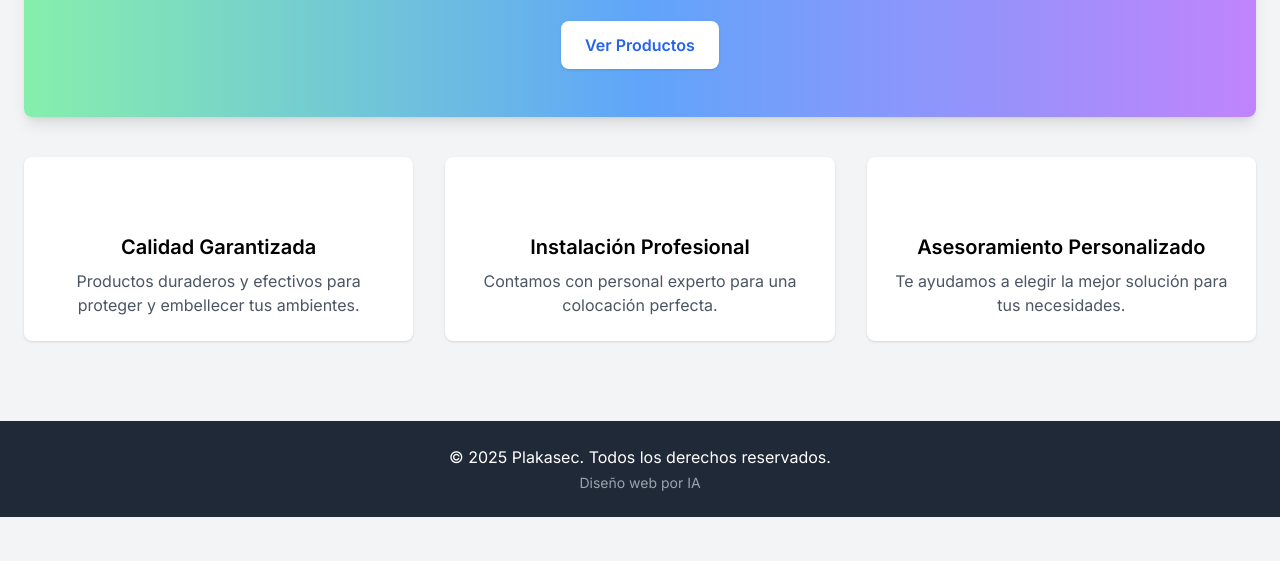
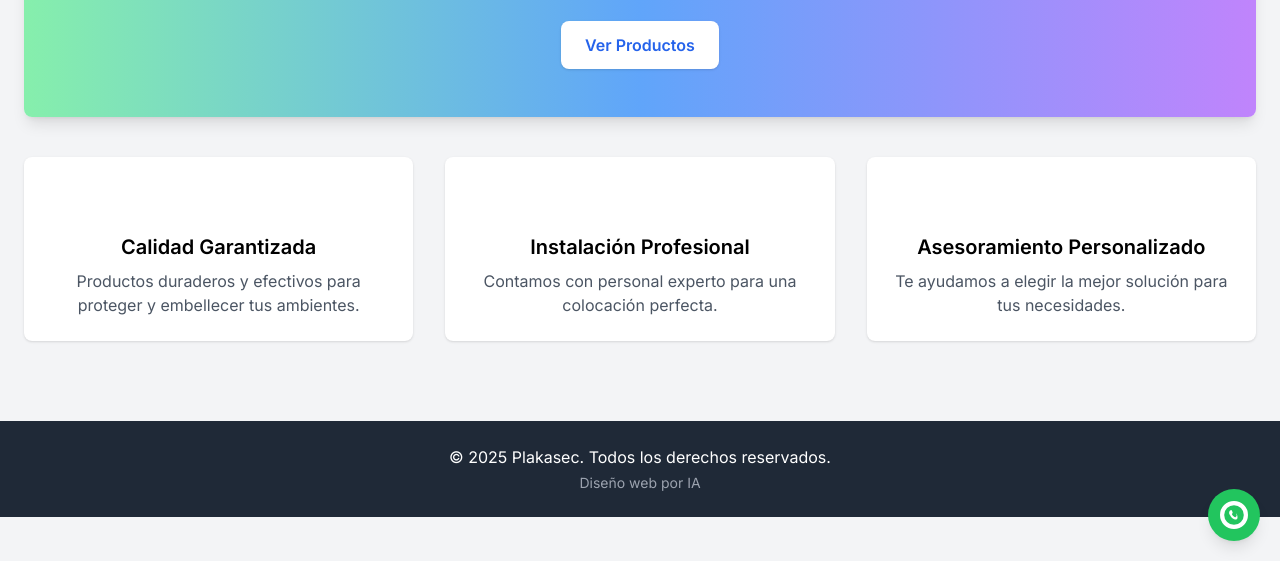
Before and after one commit to patricio-sp/PLAN-DE-MARKETING-ECO-PACA, a plain HTML site: page index.html in a window 1280 px wide. Shown: the part 239-800 px from the top of the page. Drawn offline with nearby package versions, Linux system fonts and the light colour scheme.

Commit message:
Actualizar index.html

```diff
--- a/index.html
+++ b/index.html
@@ -45,6 +45,12 @@
         background: linear-gradient(to right, #16a34a, #2563eb, #9333ea); /* green-600, blue-600, violet-600 */
         -webkit-background-clip: text;
         -webkit-text-fill-color: transparent;
+      }
+      /* WhatsApp Button Style */
+      .whatsapp-button svg {
+        width: 28px; /* Adjust size as needed */
+        height: 28px;
+        fill: white;
       }
     </style>
 </head>
@@ -234,6 +240,16 @@
         </div>
     </footer>
 
+    <a href="https://wa.me/5491160479929"
+       target="_blank"
+       rel="noopener noreferrer"
+       aria-label="Contactar por WhatsApp"
+       class="whatsapp-button fixed bottom-5 right-5 z-40 bg-green-500 hover:bg-green-600 text-white p-3 rounded-full shadow-lg transition duration-300 ease-in-out transform hover:scale-110 flex items-center justify-center">
+        <svg viewBox="0 0 32 32" xmlns="http://www.w3.org/2000/svg">
+            <path d=" M19.11 17.205c-.372 0-1.088 1.39-1.518 1.39a.63.63 0 0 1-.315-.1c-.802-.402-1.504-.817-2.163-1.447-.545-.516-1.146-1.29-1.46-1.963a.426.426 0 0 1-.073-.215c0-.33.99-.945.99-1.49 0-.143-.73-2.09-.832-2.335-.143-.372-.214-.487-.6-.487-.187 0-.36-.044-.53-.044-.315 0-.76.11-1.042.315-.315.2-.832.77-1.042 1.738-.213 1.028.072 1.958.144 2.163.072.215.213.402.315.57.072.114.143.24.214.372.072.143.11.27.18.402.143.27.315.57.487.87.172.3.372.6.6.91.24.315.516.645.802.975.315.345.645.645.975.91.3.24.6.44.91.615.3.172.615.315.945.44.288.114.576.187.87.215.3.044.57.073.792.073.24 0 .48-.03.688-.072.24-.044.44-.115.615-.215.172-.1.315-.187.44-.3.114-.114.21-.24.27-.372.114-.24.187-.545.215-.87.044-.315.044-.63 0-.945-.044-.315-.072-.6-.11-.87-.044-.27-.072-.487-.143-.73a11.1 11.1 0 0 0-1.187-2.605z M16 0 A16 16 0 0 0 0 16 A16 16 0 0 0 16 32 A16 16 0 0 0 32 16 A16 16 0 0 0 16 0 M16 4.8 A11.2 11.2 0 0 1 27.2 16 A11.2 11.2 0 0 1 16 27.2 A11.2 11.2 0 0 1 4.8 16 A11.2 11.2 0 0 1 16 4.8z"/>
+        </svg>
+    </a>
+
     <script>
         // Set current year in footer
         document.getElementById('current-year').textContent = new Date().getFullYear();
@@ -273,8 +289,6 @@
         // Optional: Set initial active state for home button
         document.querySelector('.nav-button[data-target="home"]').classList.add('text-blue-600', 'font-bold');
 
-        // REMOVED: Basic Form Handling Placeholder script as mailto handles submission now.
-
     </script>
 
 </body>
```
